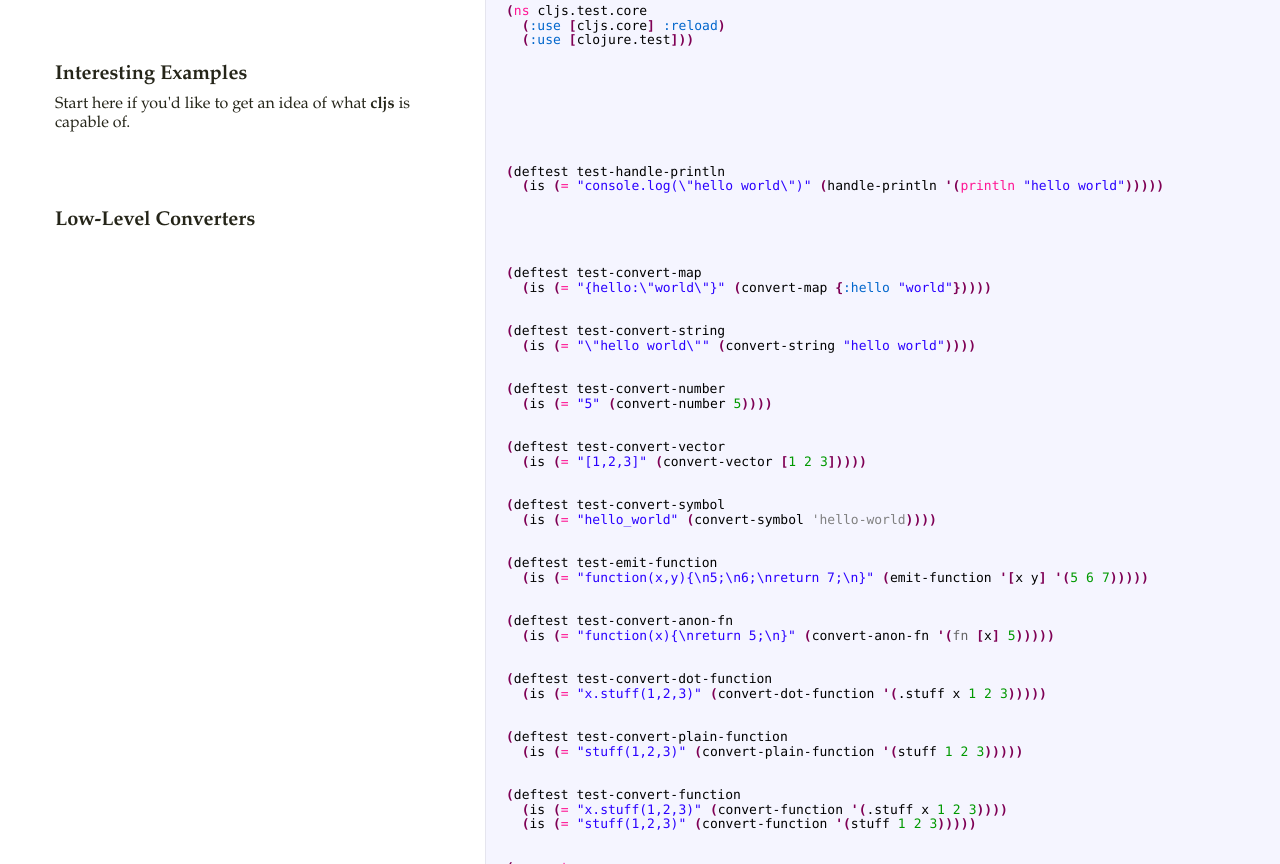
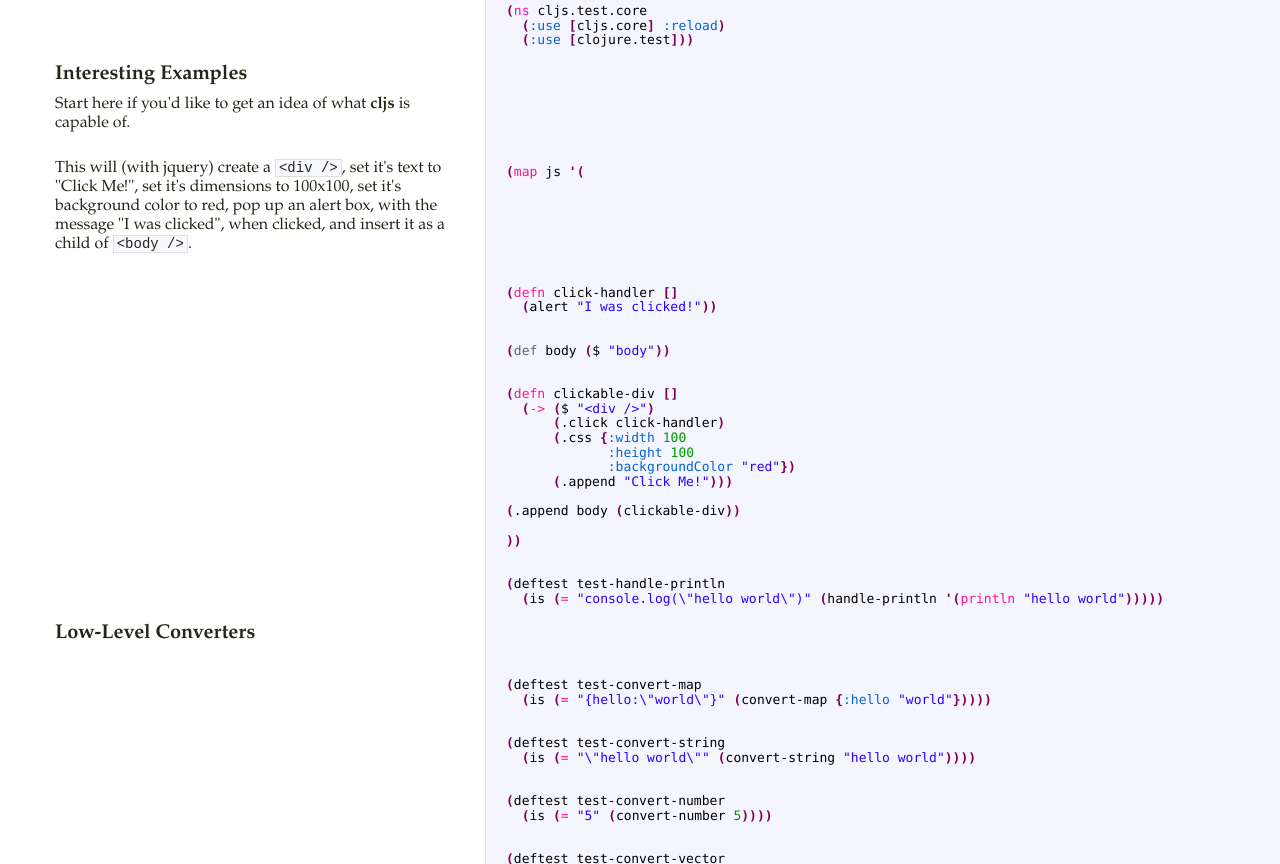
Before and after one commit to zk/cljs, a plain HTML site: page docs/uberdoc.html in a window 1280 px wide. Shown: the part 4198-5062 px from the top of the page. Drawn offline with Linux system fonts and the light colour scheme.

Commit message:
Added a more interesting example.

```diff
--- a/docs/uberdoc.html
+++ b/docs/uberdoc.html
@@ -2701,7 +2701,7 @@ to a handler (i.e. <code>handle-+</code>).</p>
      &quot;}())&quot;)))</pre></td></tr><tr><td class="docs">
 </td><td class="codes"><pre class="brush: clojure">
 (defn handle-def [[_ v body]]
-  (str &quot;var &quot; (convert-el v) &quot; = &quot; (convert-el body) &quot;;&quot;))</pre></td></tr><tr><td class="docs">
+  (str &quot;var &quot; (convert-el v) &quot; = &quot; (convert-el body) &quot;;\n&quot;))</pre></td></tr><tr><td class="docs">
 </td><td class="codes"><pre class="brush: clojure">
 (defn handle-defn [col]
   (let [[_ name &amp; fndef] col]
@@ -2731,7 +2731,7 @@ to a handler (i.e. <code>handle-+</code>).</p>
 </td><td class="codes"><pre class="brush: clojure">
 (defn js [form] (convert-el form))</pre></td></tr><tr><td class="docs">
 </td><td class="codes"><pre class="brush: clojure">
-(defn compile [path]
+(defn compile-cljs [path]
   (let [rdr (clojure.lang.LineNumberingPushbackReader. (java.io.FileReader. path))
         forms (take-while #(not (nil? %)) (repeatedly (fn [] (read rdr false nil))))]
     (apply str (interpose &quot;\n&quot; (map js forms)))))</pre></td></tr><tr><td class="docs">
@@ -2745,10 +2745,34 @@ to a handler (i.e. <code>handle-+</code>).</p>
 
 <p>Start here if you'd like to get an idea of what
 <strong>cljs</strong> is capable of.</p>
-</td><td class="codes"><pre class="brush: clojure"></pre></td></tr><tr><td class="docs">
+</td><td class="codes"><pre class="brush: clojure">
+</pre></td></tr><tr><td class="docs"><p>This will (with jquery) create a <code>&lt;div /&gt;</code>, set it's text to "Click Me!",
+set it's dimensions to 100x100, set it's background color to red, pop up
+an alert box, with the message "I was clicked", when clicked, and insert
+it as a child of <code>&lt;body /&gt;</code>.</p>
+</td><td class="codes"><pre class="brush: clojure">
+(map js '(</pre></td></tr><tr><td class="docs">
+</td><td class="codes"><pre class="brush: clojure">
+          (defn click-handler []
+            (alert &quot;I was clicked!&quot;))</pre></td></tr><tr><td class="docs">
+</td><td class="codes"><pre class="brush: clojure">
+          (def body ($ &quot;body&quot;))</pre></td></tr><tr><td class="docs">
+</td><td class="codes"><pre class="brush: clojure">
+          (defn clickable-div []
+            (-&gt; ($ &quot;&lt;div /&gt;&quot;)
+                (.click click-handler)
+                (.css {:width 100
+                       :height 100
+                       :backgroundColor &quot;red&quot;})
+                (.append &quot;Click Me!&quot;)))
+
+          (.append body (clickable-div))
+
+          ))</pre></td></tr><tr><td class="docs">
 </td><td class="codes"><pre class="brush: clojure">
 (deftest test-handle-println
-  (is (= &quot;console.log(\&quot;hello world\&quot;)&quot; (handle-println '(println &quot;hello world&quot;)))))</pre></td></tr><tr><td class="docs"><h1>Low-Level Converters</h1>
+  (is (= &quot;console.log(\&quot;hello world\&quot;)&quot; (handle-println '(println &quot;hello world&quot;)))))
+</pre></td></tr><tr><td class="docs"><h1>Low-Level Converters</h1>
 </td><td class="codes"><pre class="brush: clojure"></pre></td></tr><tr><td class="docs">
 </td><td class="codes"><pre class="brush: clojure">
 (deftest test-convert-map
```
Also changed, not shown: 2 other files.
